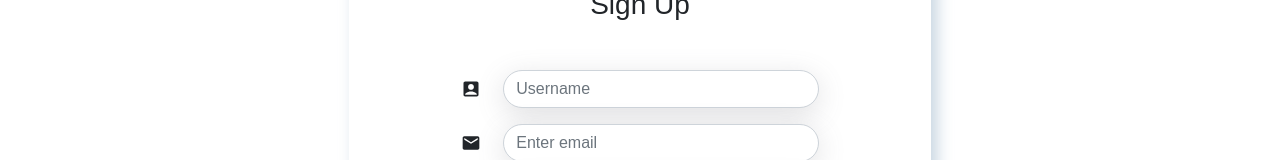
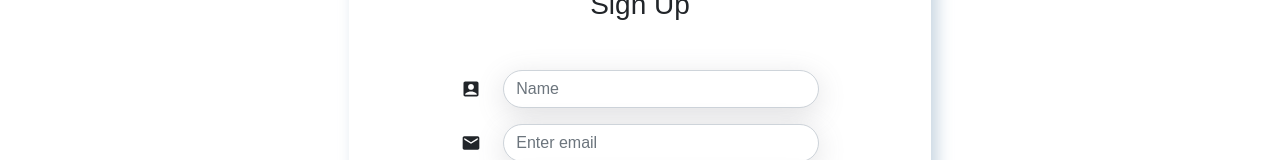
Before and after one commit to divyanshf/classroom, a React (Create React App) app in the folder client/: page /signup in a window 1280 px wide. Shown: the part 180-340 px from the top of the page. Built offline with nearby package versions, Linux system fonts and the light colour scheme; a web font is replaced by a local one.

Commit message:
Fixed bugs

```diff
--- a/client/src/components/SignUp.js
+++ b/client/src/components/SignUp.js
@@ -96,7 +96,7 @@ const SignUp = () => {
                          <Form.Group as={Row} className="mb-3 justify-content-center align-content-center">
                             <Form.Label column md="1" xs="1"><MdAccountBox style={{fontSize:"20px"}}/></Form.Label>
                             <Col md="8" xs="10">
-                                <Form.Control className="form_bg1" name="name" value={name} onChange={onChangeHandler} type="text" placeholder="Username" autoComplete="off"/>
+                                <Form.Control className="form_bg1" name="name" value={name} onChange={onChangeHandler} type="text" placeholder="Name" autoComplete="off"/>
                             </Col>
                          </Form.Group>
                          <Form.Group as={Row} className="mb-3 justify-content-center align-content-center">
```
